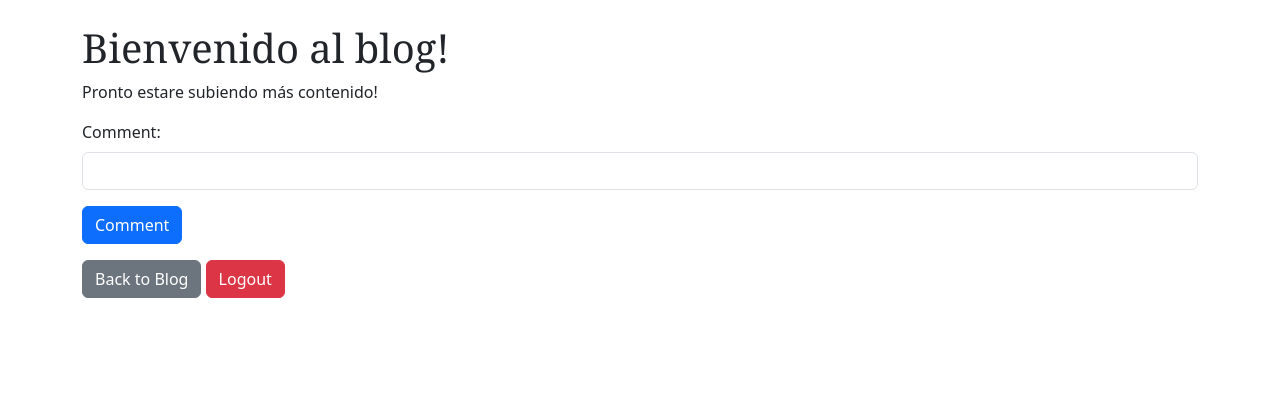
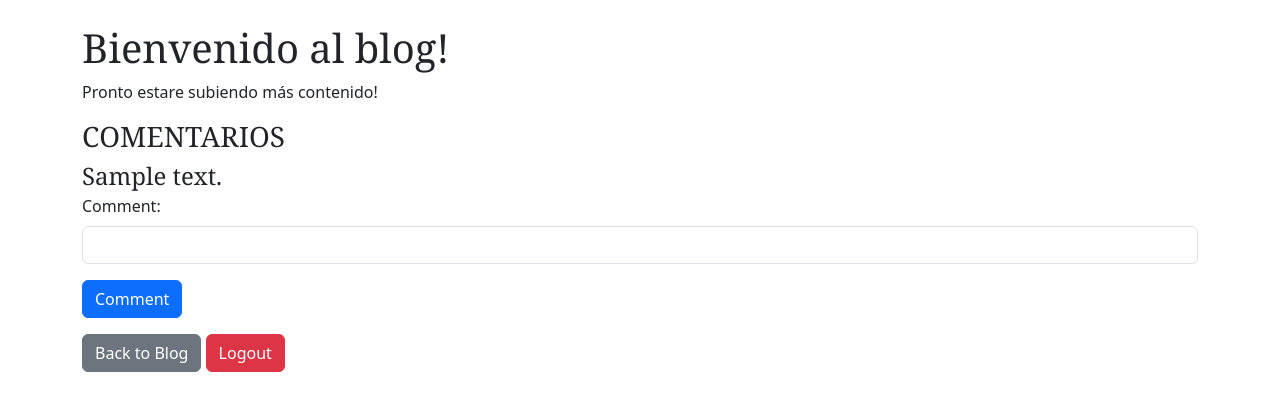
Before and after one commit to LautaroO/TpVulnerabilidadesSeguridadInformatica, a Flask app: page /post/1 in a window 1280 px wide. Shown: the part 83-494 px from the top of the page. Run offline with Flask 3, Linux system fonts and the light colour scheme; data comes from the database, SQL or seed files in the repository; tables that the repository leaves empty hold one stand-in row (values such as "Sample post"); some libraries are stand-ins or nearby versions.

Commit message:
readme & post template

```diff
--- a/templates/post.html
+++ b/templates/post.html
@@ -3,6 +3,12 @@ block content %}
 <h1>{{ post['title'] }}</h1>
 <p>{{ post['content']|safe }}</p>
 <!-- El uso de |safe permite la ejecución de HTML sin escapar -->
+<h3 class="mt-10">COMENTARIOS</h3>
+{% for comment in comments %}
+<a class="list-group-item list-group-item-action" >
+    <h4 class="mb-1">{{ comment['content'] }}</h4>
+</a>
+{% endfor %}
 <form method="post">
   <div class="form-group">
     <label for="comment">Comment:</label>
```
Also changed, not shown: Readme.md.
